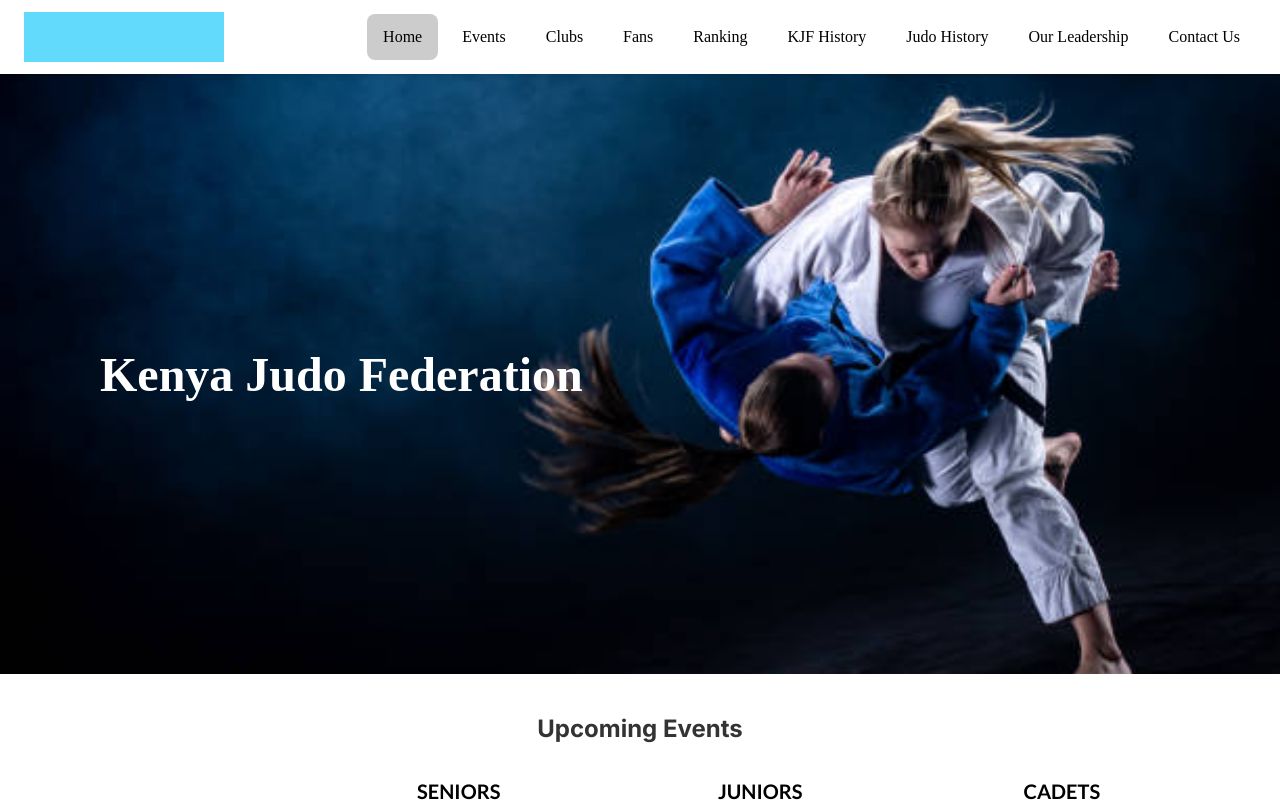
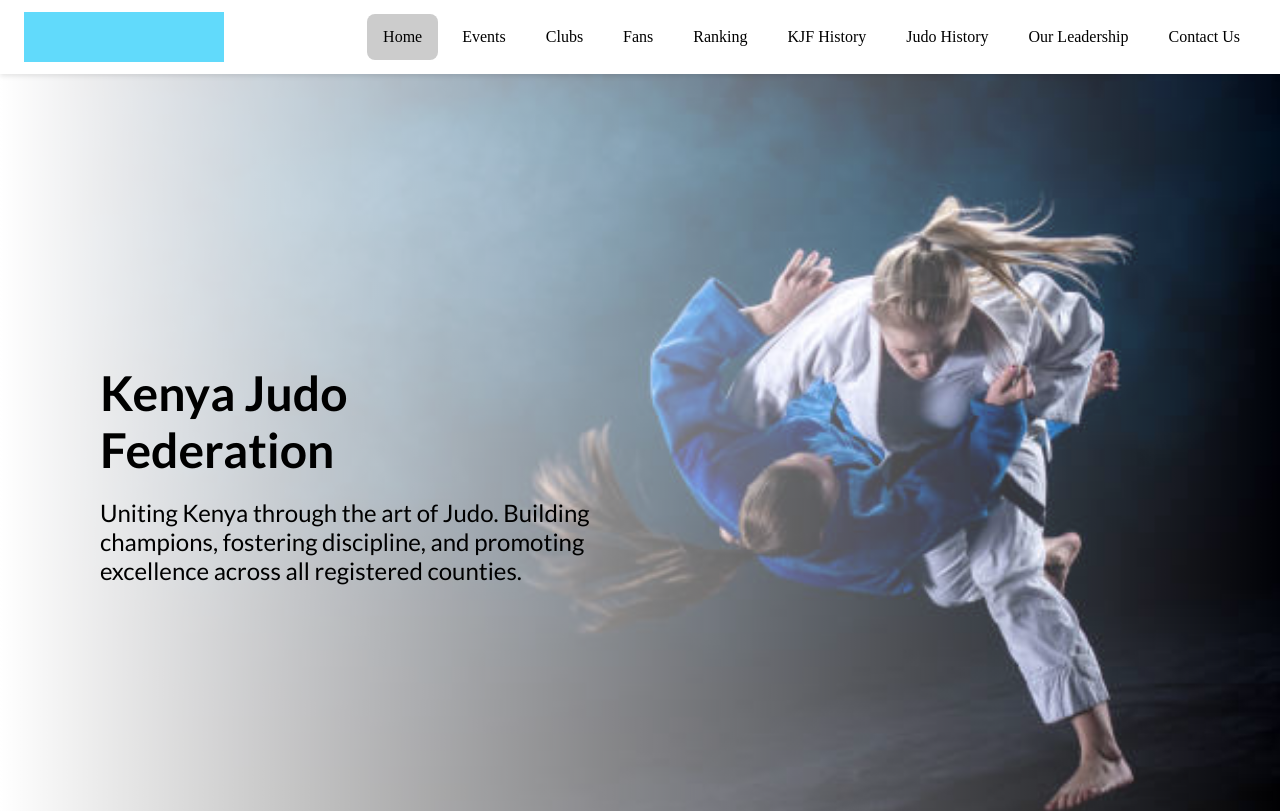
Before and after one commit to greg-atemi/kenya-judo-federation, a React (Vite) app: page / in a window 1280 px wide. Shown: the top 811 px of the page. Built offline with nearby package versions, Linux system fonts and the light colour scheme.

Commit message:
Revamped banner image

```diff
--- a/src/components/jsx/Footer.jsx
+++ b/src/components/jsx/Footer.jsx
@@ -32,7 +32,7 @@
             <hr></hr>
             <div className="FooterBottom">
                 <div>
-                    <p className="Copyright">2025 Soft-O Copyright - All Rights Reserved</p>
+                    <p className="Copyright">2026 Soft-O Copyright - All Rights Reserved</p>
                 </div>
                 <div className="SocialIcons">
                     <a href="https://www.facebook.com" target="_blank" rel="noopener noreferrer">
--- a/src/components/jsx/HeroImage.jsx
+++ b/src/components/jsx/HeroImage.jsx
@@ -5,7 +5,11 @@
   return (
     <>
       <div className='HeroImage'>
-        <p>Kenya Judo Federation</p>
+        <div>
+          <p className='HeroImageTitle'>Kenya Judo</p>
+          <p className='HeroImageTitle'>Federation</p>
+          <p className='HeroImageDescription'>Uniting Kenya through the art of Judo. Building champions, fostering discipline, and promoting excellence across all registered counties.</p>
+        </div>
       </div>
     </>
   )
--- a/src/components/styles/HeroImage.css
+++ b/src/components/styles/HeroImage.css
@@ -1,19 +1,35 @@
 .HeroImage {
   display: flex;
-  width: 100%;                     /* fill the full width */
-  height: 75vh;                    /* full viewport height */
-  background-image: url("/judo.jpg");
-  background-repeat: no-repeat;     /* don't tile */
+  width: 100%;                      /* fill the full width */
+  height: 100vh;                    /* full viewport height */
+
+  background-image:
+    linear-gradient(to left, rgba(255,255,255,0.0), rgba(255,255,255,1.0)),
+    url("/judo.jpg");               /* image stays underneath */
+
+    background-repeat: no-repeat;   /* don't tile */
   background-size: cover;           /* stretch to fill */
   background-position: center;      /* keep image centered */
   align-items: center;
 }
 
 .HeroImage p {
-  color: white;                  /* text color */
-  font-size: 3em;                  /* large text */
+  color: black;
   margin-left: 100px;
+  font-family: 'Lato', sans-serif;
+}
+
+.HeroImageTitle {
+  font-size: 3em;
+  margin: 0;
   font-weight: bold;
+}
+
+.HeroImageDescription {
+  font-size: 1.5em;
+  margin: 0;
+  margin-top: 20px;
+  width: 40%;
 }
 
 /* Mobile/tablet adjustments */
```
